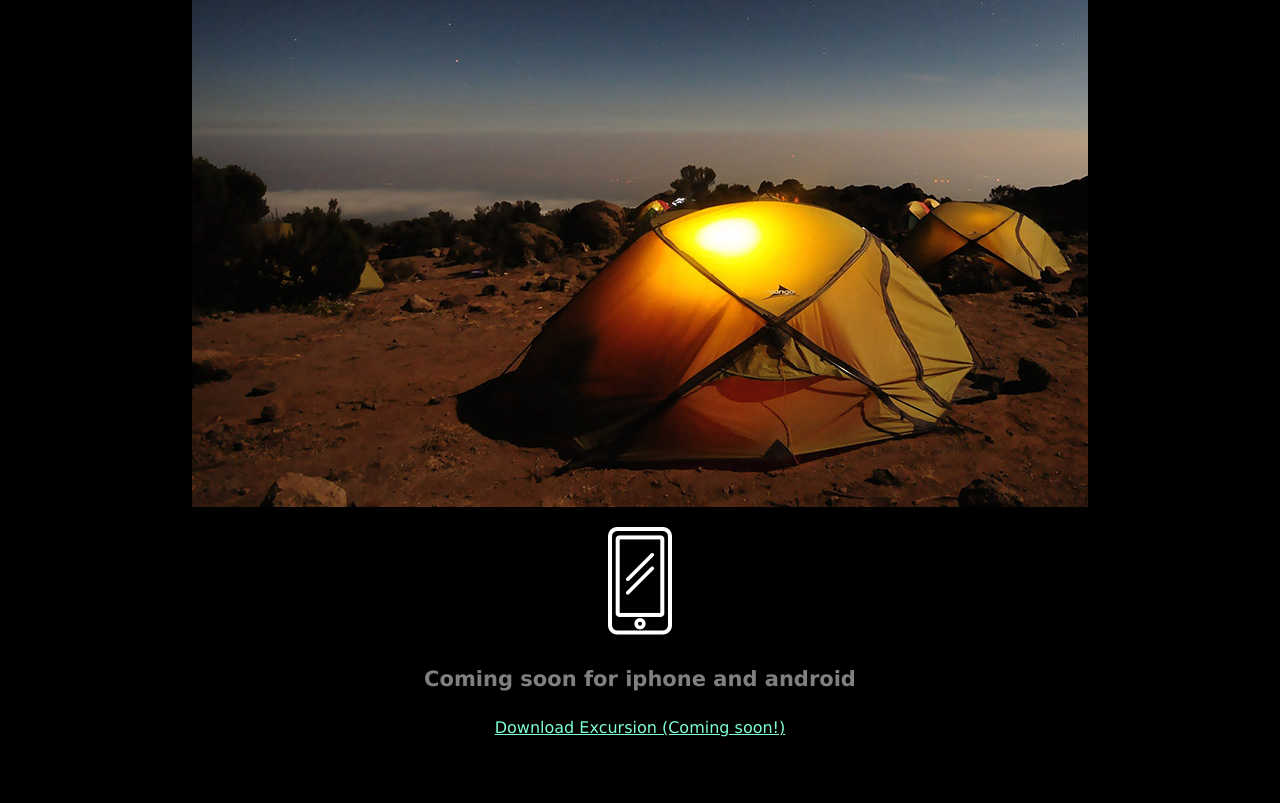
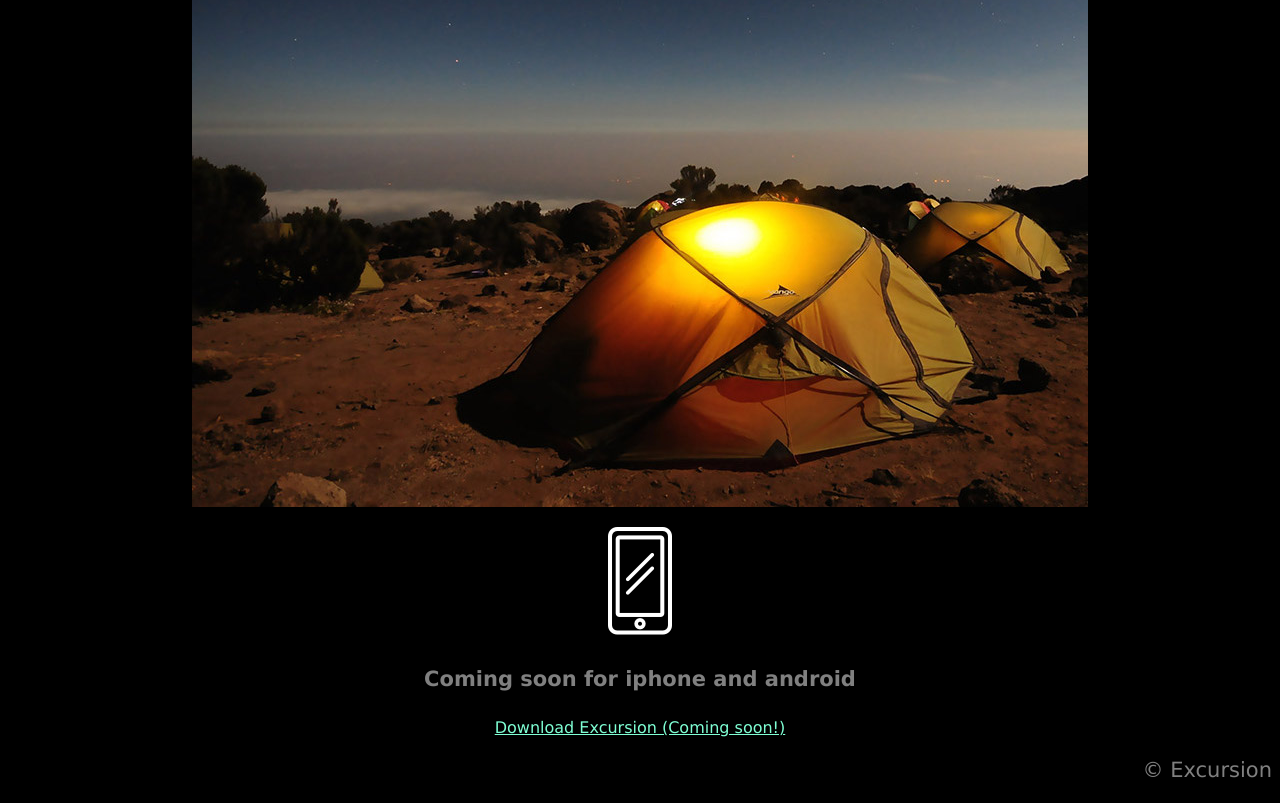
Before and after one commit to kibrom-22/excursion, a plain HTML site: page index.html in a window 1280 px wide. Shown: the part 505-1308 px from the top of the page. Before the commit the page ends 1258 px from the top, so only its background shows below. Drawn offline with Linux system fonts and the light colour scheme.

Commit message:
Final push

```diff
--- a/index.html
+++ b/index.html
@@ -19,5 +19,6 @@
    <p><img src="resources/images/phone.png"></p>
    <h4 class="header--sub-header">Coming soon for iphone and android</h4>
    <p><a class="link--cta" href="#">Download Excursion (Coming soon!)</a></p>
+   <p class="footer--copyright">&#169; Excursion</p>
 </body>
 </html>
--- a/resources/css/styles.css
+++ b/resources/css/styles.css
@@ -26,3 +26,10 @@ body {
     font-size: 16px;
     color: aquamarine;
 }
+/*FOOTR*/
+
+.footer--copyright {
+    font-size: 21px;
+    color: gray;
+    text-align: right;
+}
```
